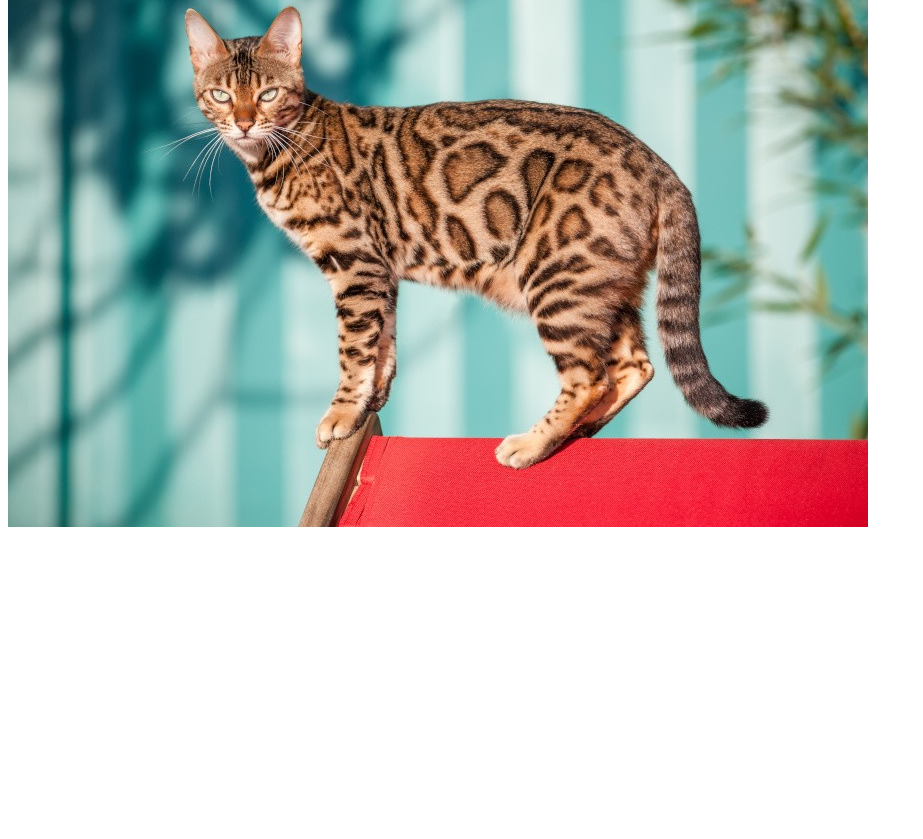
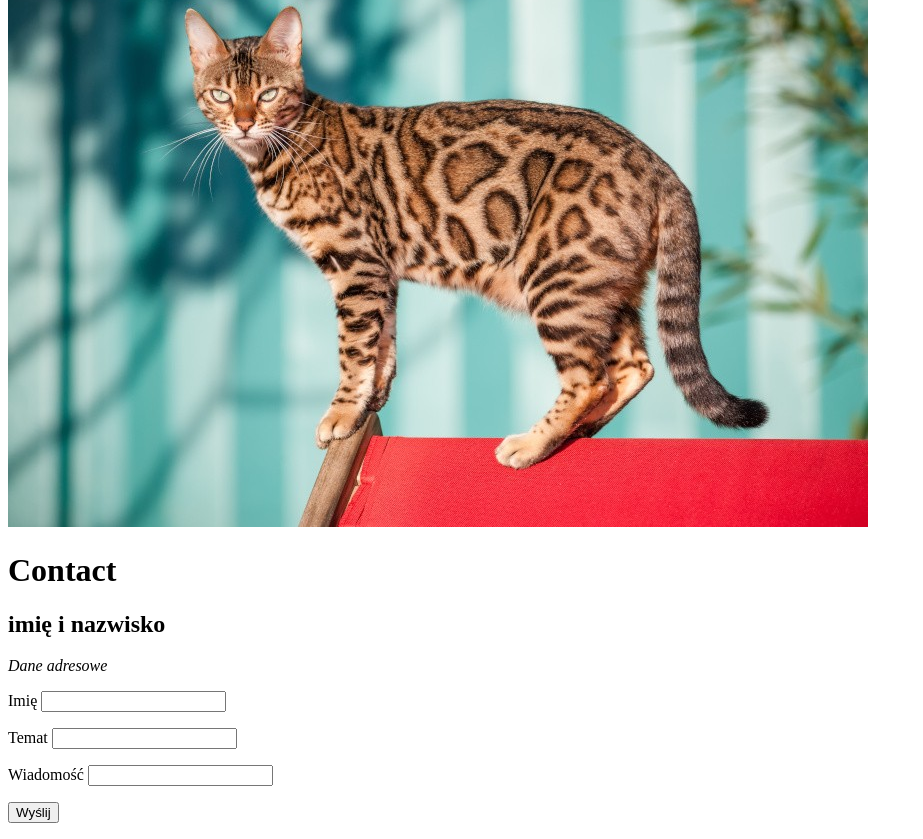
Before and after one commit to kamilape/15prostastrona3, a plain HTML site: page index.html in a window 1280 px wide. Shown: the part 1615-2454 px from the top of the page, without its empty margins (0-923 px from the left). Before the commit the page ends 2154 px from the top, so only its background shows below. Drawn offline with Linux system fonts and the light colour scheme.

Commit message:
dodano sekcję kontakt

```diff
--- a/index.html
+++ b/index.html
@@ -61,6 +61,41 @@
         </section>
 
     </section>
+
+    <h1 id="contact">Contact</h1>
+            <section>
+                <h1>imię i nazwisko</h1>
+                <address>
+                   Dane adresowe
+                    </address>
+                <form>
+
+                    <p>
+                        <label>
+                          Imię
+                          <input type="text" name="imie">
+                        </label>
+                    </p>
+
+                    <p>
+                        <label>
+                          Temat
+                          <input type="text" name="temat">
+                        </label>
+                    </p>
+
+                    <p>
+                        <label>
+                          Wiadomość
+                          <input type="text" name="wiadomość">
+                        </label>
+                    </p>
+
+                    <p>
+                        <button type="submit">Wyślij</button>
+                  </p>
+
+            </section>
 </body>
 
 </html>
```
